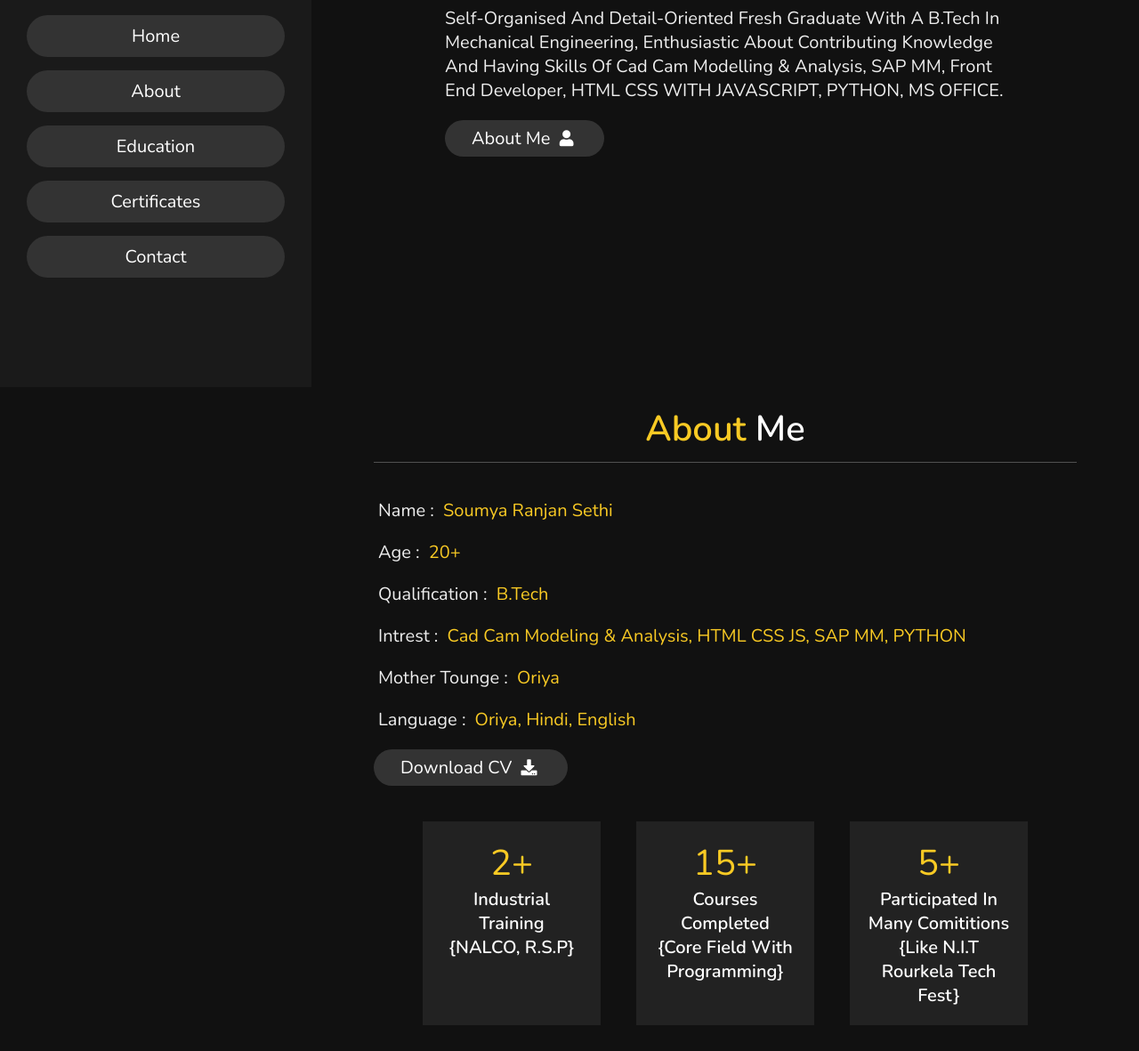
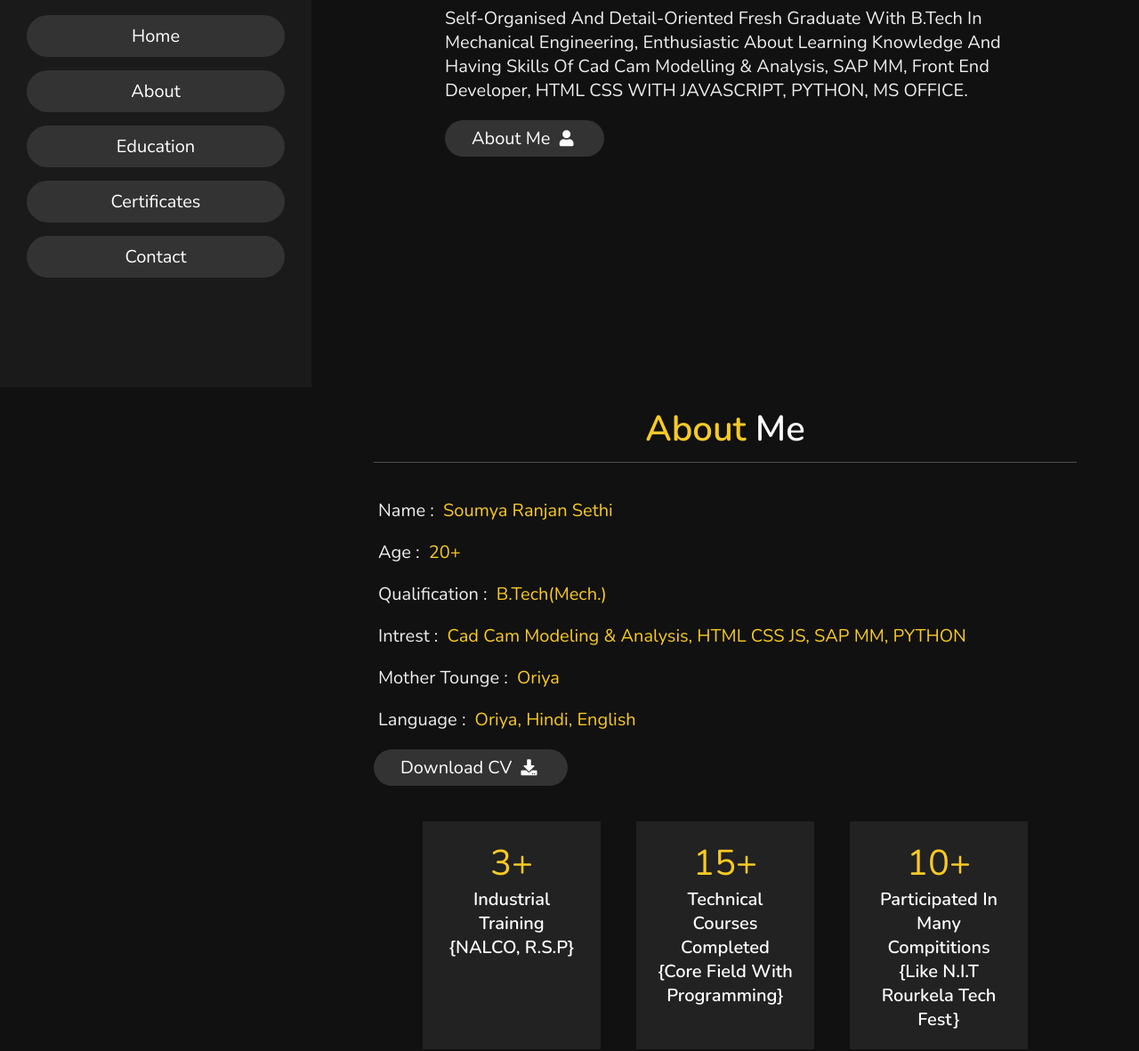
Before and after one commit to Somu01544/resume, a plain HTML site: page index.html in a window 1280 px wide. Shown: the part 365-1546 px from the top of the page at 89% size. Drawn offline with nearby package versions, Linux system fonts and the light colour scheme.

Commit message:
Update index.html

```diff
--- a/index.html
+++ b/index.html
@@ -47,7 +47,7 @@
 
     <h3>HI THERE !</h3>
     <h1>I'M <span>Soumya,</span></h1>
-    <p>Self-organised and Detail-oriented fresh graduate with a B.Tech in Mechanical engineering, enthusiastic about contributing knowledge and Having skills of Cad Cam modelling & Analysis, SAP MM, Front End developer, HTML CSS WITH JAVASCRIPT, PYTHON, MS OFFICE.</p>
+    <p>Self-organised and Detail-oriented fresh graduate with B.Tech in Mechanical engineering, enthusiastic about Learning knowledge and Having skills of Cad Cam modelling & Analysis, SAP MM, Front End developer, HTML CSS WITH JAVASCRIPT, PYTHON, MS OFFICE.</p>
     <a href="#about"><button class="btn">about me <i class="fas fa-user"></i></button></a>
 
 </section>
@@ -65,28 +65,28 @@
     <div class="info">
         <h3> <span> name : </span> Soumya Ranjan Sethi </h3>
         <h3> <span> age : </span> 20+ </h3>
-        <h3> <span> qualification : </span> B.tech </h3>
+        <h3> <span> qualification : </span> B.tech(Mech.) </h3>
         <h3> <span> Intrest : </span> Cad Cam Modeling & Analysis, HTML CSS JS, SAP MM, PYTHON </h3>
         <h3> <span> Mother Tounge : </span> Oriya </h3>
         <h3> <span> Language : </span> Oriya, Hindi, English </h3>
-        <a href="#"><button class="btn"> download CV <i class="fas fa-download"></i> </button></a>
+        <a href="https://i.ibb.co/Rp9dVhW/Soumya-Ranjan-resume.jpg"><button class="btn"> download CV <i class="fas fa-download"></i> </button></a>
     </div>
 
     <div class="counter">
 
         <div class="box">
-            <span>2+</span>
+            <span>3+</span>
                 <h3>Industrial Training <br>{NALCO, R.S.P}</h3>
         </div>
 
         <div class="box">
             <span>15+</span>
-            <h3>Courses completed <br>{Core Field with Programming}</h3>
+            <h3>Technical Courses completed <br>{Core Field with Programming}</h3>
         </div>
 
         <div class="box">
-            <span>5+</span>
-            <h3>Participated In Many Comititions <br>{like N.I.T Rourkela Tech fest}</h3>
+            <span>10+</span>
+            <h3>Participated In Many Compititions <br>{like N.I.T Rourkela Tech fest}</h3>
         </div>
 
         <div class="box">
@@ -211,7 +211,7 @@
         <div class="info">
             <h3> <i class="fas fa-envelope"></i> soumyaranjansethi01544@gmail.com </h3>
             <h3> <i class="fas fa-phone"></i> +91-8249311657 </h3>
-            <h3><i class="fas fa-phone"></i> Insta - SOUMYARANJAN_S.S </h3>
+            <h3> <i class="fas fa-camera"></i> Soumyaranjan_s.s </h3>
             <h3> <i class="fas fa-map-marker-alt"></i>Konark, Odisha, india - 752111. </h3>
         </div>
 
@@ -221,9 +221,9 @@
 
         <input type="text" placeholder="name" class="box">
         <input type="email" placeholder="email" class="box">
-        <input type="text" placeholder="project" class="box">
+        <input type="mobile" placeholder="Mobile" class="box">
         <textarea name="" id="" cols="30" rows="10" class="box message" placeholder="message"></textarea>
-        <button type="submit" class="btn"> send <i class="fas fa-paper-plane"></i> </button>
+       <a href=" "> <button type="submit" class="btn"> send <i class="fas fa-paper-plane"></i> </button></a>
 
     </form>
 
```
